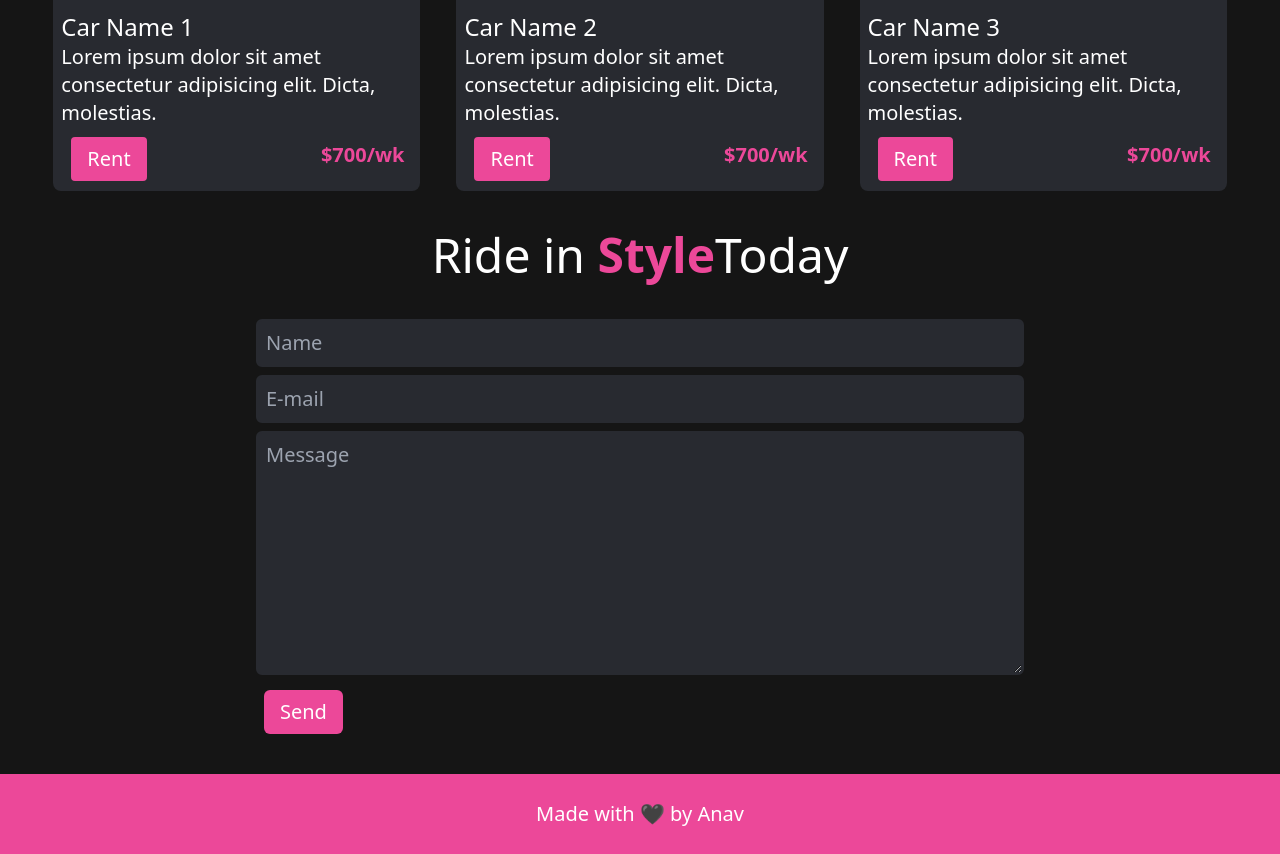
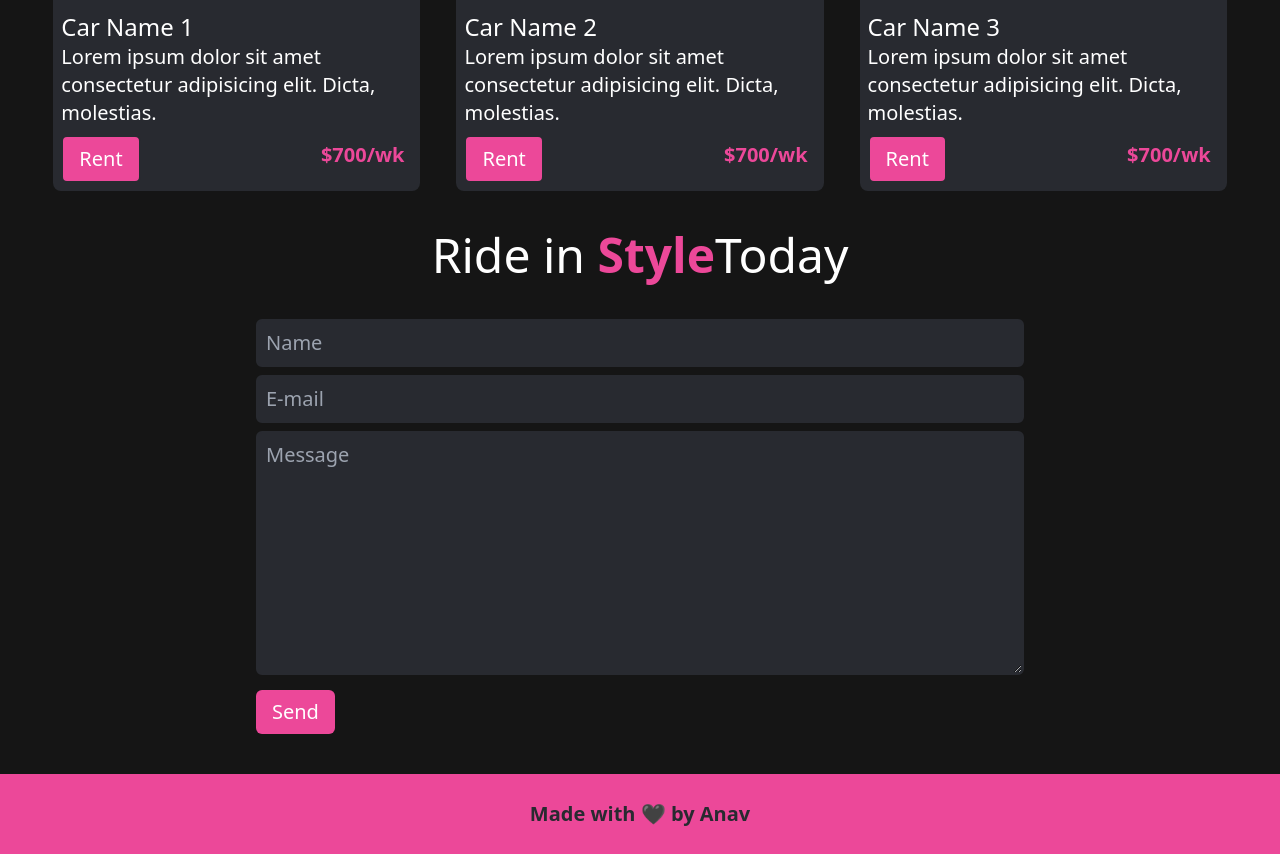
Before and after one commit to anav5704/Tailwind-CSS, a website: page public/index.html in a window 1280 px wide. Shown: the part 1300-2154 px from the top of the page. Drawn offline with Linux system fonts and the light colour scheme.

```diff
--- a/public/index.html
+++ b/public/index.html
@@ -58,7 +58,7 @@
                 <p class="">Lorem ipsum dolor sit amet consectetur adipisicing elit. Dicta, molestias.</p>
                 <div class="flex justify-between items-center
                 ">
-                    <a class="" href="car.html"><button class="border-anavGray hover:border-pink-500 border-2 mt-2 text-xl py-2 px-4 bg-pink-500 rounded-md mx-2 hover:bg-anavGray animation duration-300 ease">Rent</button></a>
+                    <a class="" href="car.html"><button class="border-anavGray hover:border-pink-500 border-2 mt-2 text-xl py-2 px-4 bg-pink-500 rounded-md hover:bg-anavGray animation duration-300 ease">Rent</button></a>
                     <h3 class="text-pink-500 mr-2"><strong>$700/wk</strong></h3>
 
                 </div>
@@ -72,7 +72,7 @@
                 <p class="">Lorem ipsum dolor sit amet consectetur adipisicing elit. Dicta, molestias.</p>
                 <div class="flex justify-between items-center
                 ">
-                    <a class="" href="car.html"><button class="border-anavGray hover:border-pink-500 border-2 mt-2 text-xl py-2 px-4 bg-pink-500 rounded-md mx-2 hover:bg-anavGray animation duration-300 ease">Rent</button></a>
+                    <a class="" href="car.html"><button class="border-anavGray hover:border-pink-500 border-2 mt-2 text-xl py-2 px-4 bg-pink-500 rounded-md hover:bg-anavGray animation duration-300 ease">Rent</button></a>
                     <h3 class="text-pink-500 mr-2"><strong>$700/wk</strong></h3>
 
                 </div>
@@ -86,7 +86,7 @@
                 <p class="">Lorem ipsum dolor sit amet consectetur adipisicing elit. Dicta, molestias.</p>
                 <div class="flex justify-between items-center
                 ">
-                    <a class="" href="car.html"><button class="border-anavGray hover:border-pink-500 border-2 mt-2 text-xl py-2 px-4 bg-pink-500 rounded-md mx-2 hover:bg-anavGray animation duration-300 ease">Rent</button></a>
+                    <a class="" href="car.html"><button class="border-anavGray hover:border-pink-500 border-2 mt-2 text-xl py-2 px-4 bg-pink-500 rounded-md hover:bg-anavGray animation duration-300 ease">Rent</button></a>
                     <h3 class="text-pink-500 mr-2"><strong>$700/wk</strong></h3>
 
                 </div>
@@ -102,11 +102,11 @@
                     <input placeholder="E-mail" class="mt-2 w-full bg-anavGray focus:border-pink-500 border-2 border-anavGray transition ease duration-300 caret-pink-500 rounded-md outline-none p-2" type="text">
                     <textarea placeholder="Message" class="mt-2 w-full bg-anavGray focus:border-pink-500 border-2 border-anavGray transition ease duration-300 caret-pink-500 rounded-md outline-none p-2" name="" id="" cols="30" rows="8"></textarea>
                     <a class="" href=""><button
-                        class="mt-2 text-xl py-2 px-4 bg-pink-500 rounded-md mx-2 hover:bg-anavGray animation duration-300 ease">Send</button></a>
+                        class="mt-2 text-xl py-2 px-4 bg-pink-500 rounded-md hover:bg-anavGray animation duration-300 ease">Send</button></a>
                 </form>
     </div>
     <footer class="mt-10 h-10v bg-pink-500 flex justify-center items-center">
-        <h3 class="">Made with 🖤 by Anav</h3>
+        <h3 class="text-anavGray"><strong>Made with 🖤 by Anav</strong></h3>
     </footer>
     <script src="script.js"></script>
 </body>
```
Also changed, not shown: public/styles.css.
